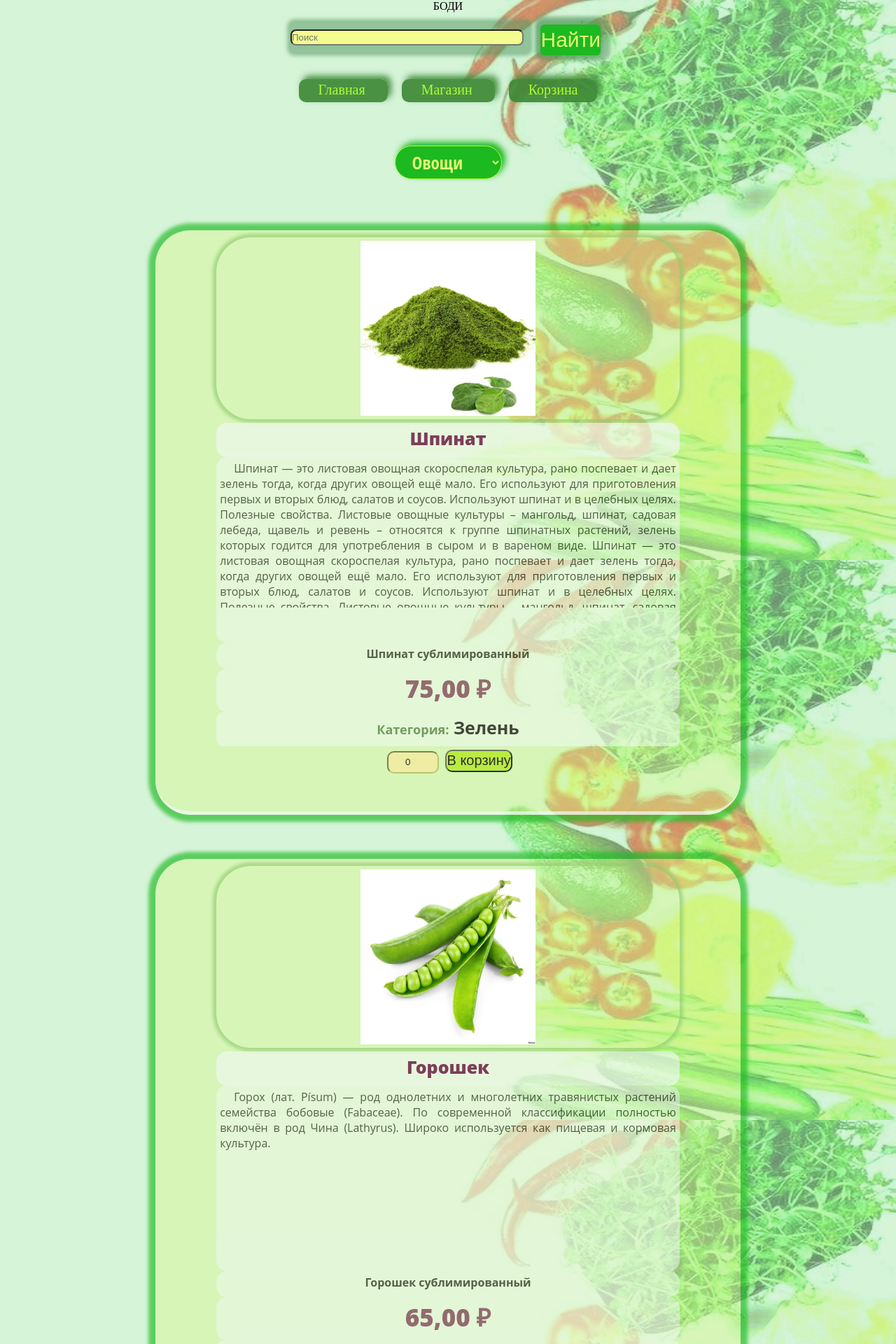
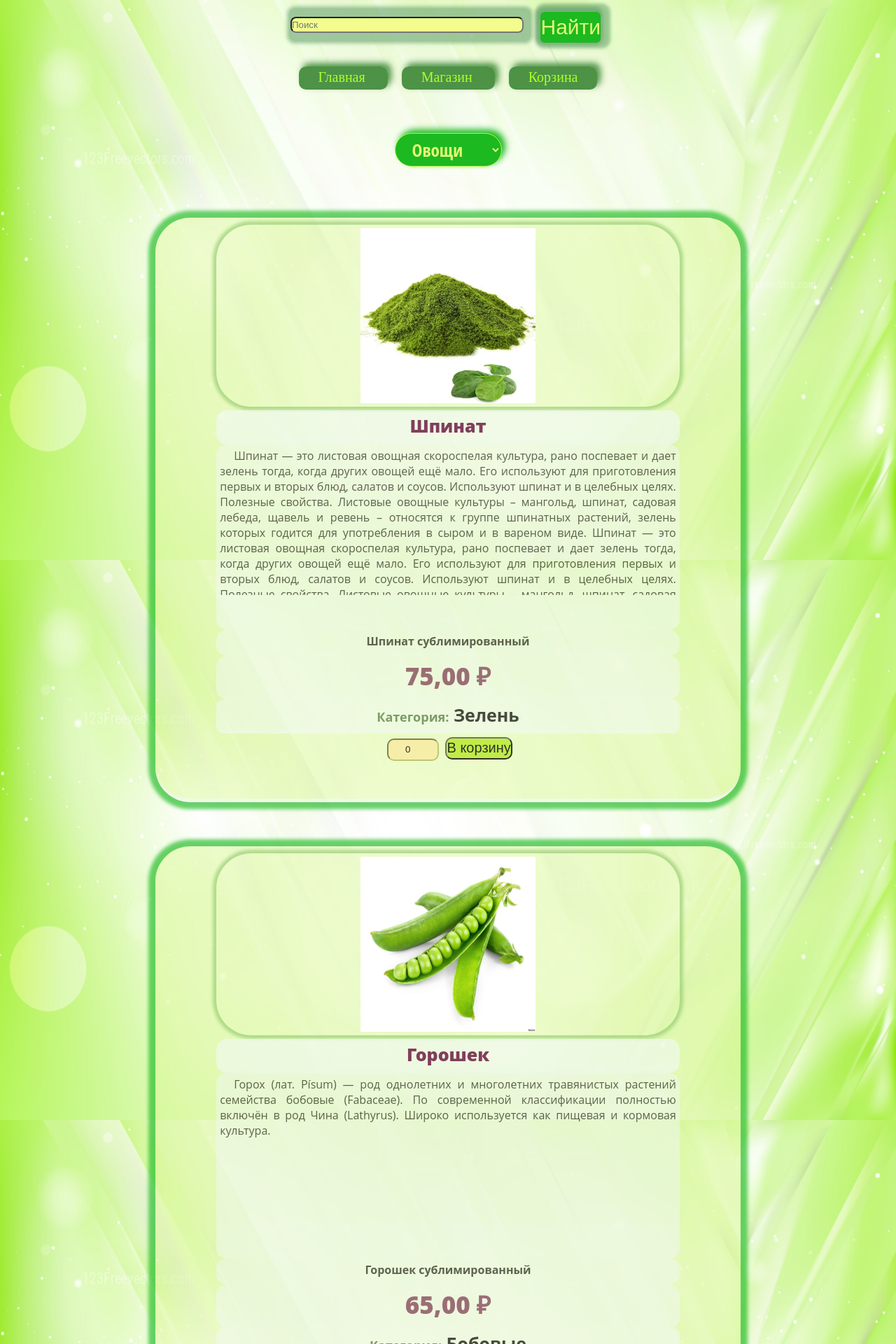
Before and after one commit to Sapronov-Nikolay/sublim, a Django app: page /shop/ in a window 1280 px wide. Shown: the top 1920 px of the page at 70% size. Run offline with Django 5.2, Linux system fonts and the light colour scheme; data comes from the database, SQL or seed files in the repository.

Commit message:
Установил фиксированное верхнее меню с эффектом гормошки. Заменил фон на более красочный. подправил некоторые параметры z-index: #; цыфровым значением отрегулировал трёхмерное положение элементов, дабы они не перекрывали друг-друга, чтоб меню было выше въезжающих под него элементов. Теперь надо сделать исчезновение или скрытие элементов уходящих под меню

```diff
--- a/sublim/main/templates/main/menu.html
+++ b/sublim/main/templates/main/menu.html
@@ -17,8 +17,8 @@
     </form>
 </div>
 
-<!-- -->
-<div>
+<!-- Элемент меню -->
+<div class="menu-div-nav">
     <ul class="nav">
         {% for nav in navset %}
         {% if nav.active %}
--- a/sublim/main/templates/main/tovars.html
+++ b/sublim/main/templates/main/tovars.html
@@ -5,7 +5,7 @@
 <title>{% block title %}Товары{% endblock %}</title>
 <link rel="shortcut icon" type="image/png" href="{% static 'main/img/xmas_icon_260233.ico' %}">
 
-<body id='bg' style="background-image: url({% static 'main/img/fon-tovars.jpeg' %})">БОДИ
+<body id='bg' style="background-image: url({% static 'main/img/fon-tovars.jpeg' %})">
     <link rel="stylesheet" href="{% static 'main/css/menu_category.css' %}">
     <link rel="stylesheet" href="{% static 'main/css/tovars.css' %}">
     <script src="{% static 'main/js/cart.js' %}"> </script>
--- a/sublim/static/main/css/body.css
+++ b/sublim/static/main/css/body.css
@@ -33,7 +33,7 @@ body {
     position: relative;
 	width: 100%;
     min-height: 100vh;
-    padding-bottom: 200px;
+    padding-bottom: 100px;
 }
 
 
--- a/sublim/static/main/css/menu.css
+++ b/sublim/static/main/css/menu.css
@@ -1,5 +1,12 @@
 /* ОБЩИЙ КОНТЕЙНЕР, В КОТОРОМ ЛЕЖАТ ВСЕ ОБЪЕКТЫ МЕНЮ */
-
+/* Внешний контейнер для элемента меню for menu.html in menu.css */
+.menu-div-nav {
+    position: -webkit-sticky;
+    position: sticky;
+    top: 70px;
+    z-index: 7; /* определяет порядок наложения элементов в трёхмерном пространстве на веб-странице. */
+}
+/* Область кнопок меню for menu.html in menu.css */
 ul.nav {
     text-align: center;
     margin: 10px;
--- a/sublim/static/main/css/menu_category.css
+++ b/sublim/static/main/css/menu_category.css
@@ -1,5 +1,9 @@
 /* Кнопка для выпадающего меню категорий = for tovars.html in menu_category.css*/
 .tovars-form-category {
+    position: -webkit-sticky;
+    position: sticky;
+    top: 150px;
+    z-index: 6; /* определяет порядок наложения элементов в трёхмерном пространстве на веб-странице. */
     color: none;
 }
 /* ПОЛЕ ВЫБОРА КАТЕГОРИЙ ТОВАРОВ */
@@ -13,7 +17,6 @@
     font-size: 25px;
     border: none;
     right: 50px;
-
 }
 
 .tovars-menu-select-category {
--- a/sublim/static/main/css/search.css
+++ b/sublim/static/main/css/search.css
@@ -1,8 +1,12 @@
                     /* ПОИСКОВАЯ СИСТЕМА ВНЕШНИЕ ОБОЛОЧКИ */
 /* Поле, где лежит вся поисковая система = for menu.html in search.css */
 .menu-search-all {
+  position: -webkit-sticky;
+  position: sticky;
+  top: 0;
+  z-index: 8; /* определяет порядок наложения элементов в трёхмерном пространстве на веб-странице. */
   text-align: center;
-  margin: auto;
+  margin-top: auto;
   padding-top: 2px;
 }
 /* Поле в котором лежит поле "menu-div-field-search" = for menu.html in search.css */
@@ -14,6 +18,7 @@
 
 /* Область где находятся поисковое поле "menu-input-field-text-search" = for menu.html in search.css */
 .menu-div-field-search {
+  z-index: 5; /* определяет порядок наложения элементов в трёхмерном пространстве на веб-странице. */
   display: inline-flex; /* заставляет прижиматься и обтекать содержимое */
   background-color: #55976083;
   box-shadow: 0 0 5px 3px #55976083;
--- a/sublim/static/main/css/tovars.css
+++ b/sublim/static/main/css/tovars.css
@@ -3,8 +3,6 @@
   grid-gap: 10px;
   grid-auto-rows: 200px;
   padding: 30px;
-  grid-template-areas: ". a a ."
-  ". a a .";
 }
 /* GRID-контейнер для формы ПАГИНАЦИИ */
 .tovars-div-grid-paginator {
@@ -43,7 +41,6 @@
   align-content: start;
   grid-template-columns: repeat(auto-fit, minmax(500px, 1fr));
   column-gap: 3%;
-  grid-template-rows: repeat(auto-fit, minmax(1px 1fr) );
   transition: 300ms;
   row-gap: 20px;
   border-spacing: 8 30px;
@@ -56,6 +53,7 @@
 }
 /* Зона фото for tavars.html in tavars.css */
 .tovars-div-img {
+  z-index: 3; /* определяет порядок наложения элементов в трёхмерном пространстве на веб-странице. */
   text-align: center;
   display: block;
   overflow: hidden;
@@ -70,6 +68,7 @@
 /* КОНТЕНТ КАРТОЧЕК */
 /* Общее поле карточки товара for tavars.html in tavars.css */
 .tovars-div-product_card {
+  z-index: 4; /* определяет порядок наложения элементов в трёхмерном пространстве на веб-странице. */
   display: block;
   overflow: hidden;
   height: 820px; /* Длинна карточки в контенте */
@@ -102,7 +101,6 @@
 }
 /* Поле для описания товара for tavars.html in tavars.css */
 .tovsrs-div-content {
-  display: auto;
   text-align: justify;
   text-indent: 20px;
   overflow-y: scroll;
@@ -119,6 +117,7 @@
 }
 /* Поле для спецификации for tavars.html in tavars.css */
 .tovsrs-div-specification {
+  z-index: 4; /* определяет порядок наложения элементов в трёхмерном пространстве на веб-странице. */
   font-weight: bold;
   padding: 5px;
   margin-left: 10%;
@@ -131,6 +130,7 @@
 }
 /* Поле для цены for tavars.html in tavars.css */
 .tovsrs-div-price {
+  z-index: 4; /* определяет порядок наложения элементов в трёхмерном пространстве на веб-странице. */
   font-size: 35px;
   font-weight: 900;
   color:#661140;
@@ -145,13 +145,15 @@
   border-radius: 15px;
 }
 /* Подпись "КАТЕГОРИЯ" перед названием категории for tavars.html in tavars.css */
-.tovars-name-ceteg{
+.tovars-name-ceteg {
+  z-index: 4; /* определяет порядок наложения элементов в трёхмерном пространстве на веб-странице. */
   display:inline-block;
   color:#2e5f21da;
   font-size: 18px;
 }
 /* Поле для категории for tavars.html in tavars.css */
 .tovers-div-category {
+  z-index: 4; /* определяет порядок наложения элементов в трёхмерном пространстве на веб-странице. */
   font-weight: bold;
   padding-top: 5px;
   padding-bottom: 5px;
@@ -166,6 +168,7 @@
 }
 /* Поле для номера и кнопки в корзину for tavars.html in tavars.css */
 .tovers-blick-inputs {
+  z-index: 6; /* определяет порядок наложения элементов в трёхмерном пространстве на веб-странице. */
   font-weight: bold;
   padding: 2px;
   border: none;
@@ -174,6 +177,7 @@
 }
 /* Поле для ввода количества товаров for tavars.html in tavars.css */
 .tovars-input-number {
+  z-index: 1; /* определяет порядок наложения элементов в трёхмерном пространстве на веб-странице. */
   display:inline-flexbox;
   background-color: #fae99ce1;
   border-color: #b1bb5c;
@@ -226,6 +230,7 @@ border-radius: 10px;
 }
 /* Текст для обозначения страниц */
 .tovars-span-paginator {
+  z-index: 3; /* определяет порядок наложения элементов в трёхмерном пространстве на веб-странице. */
   background: radial-gradient(#8fff4493, #e9ff20b4);
   box-shadow: 0 0 15px 20px #e9ff20b4;
   margin: 3%;
@@ -234,6 +239,7 @@ border-radius: 10px;
 }
 /* Кнопки переключения страниц */
 .tovars-a-paginator {
+  z-index: 5; /* определяет порядок наложения элементов в трёхмерном пространстве на веб-странице. */
   background-color: #0daf35a6;
   border-radius: 20px;
   padding: 8px;
@@ -255,6 +261,7 @@ border-radius: 10px;
 /* КНОПКА ЗАКАЗАТЬ В МАГАЗИНЕ */
 /* Параметры кнопки заказать for tovars.html in tovars.css end search.css */
 .tovars-cart-zakaz {
+  z-index: 5; /* определяет порядок наложения элементов в трёхмерном пространстве на веб-странице. */
   background-color: #d7f8d8c7;
   font-weight: 600;
   font-family: 'Lucida Sans Unicode', 'Lucida Grande', 'Lucida Sans', 'Arial', 'sans-serif';
```
Also changed, not shown: sublim/static/main/img/fon-tovars.jpeg.
